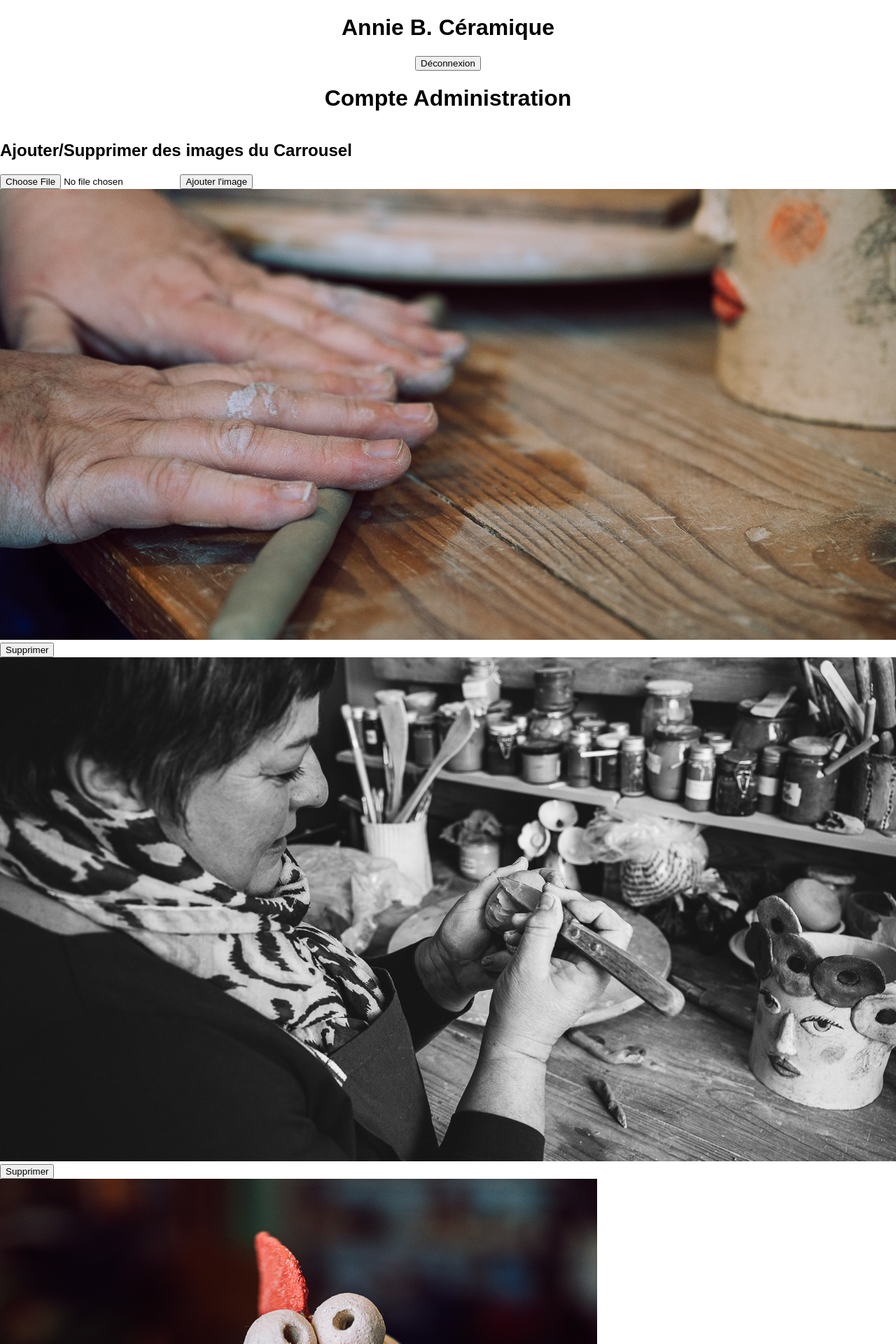
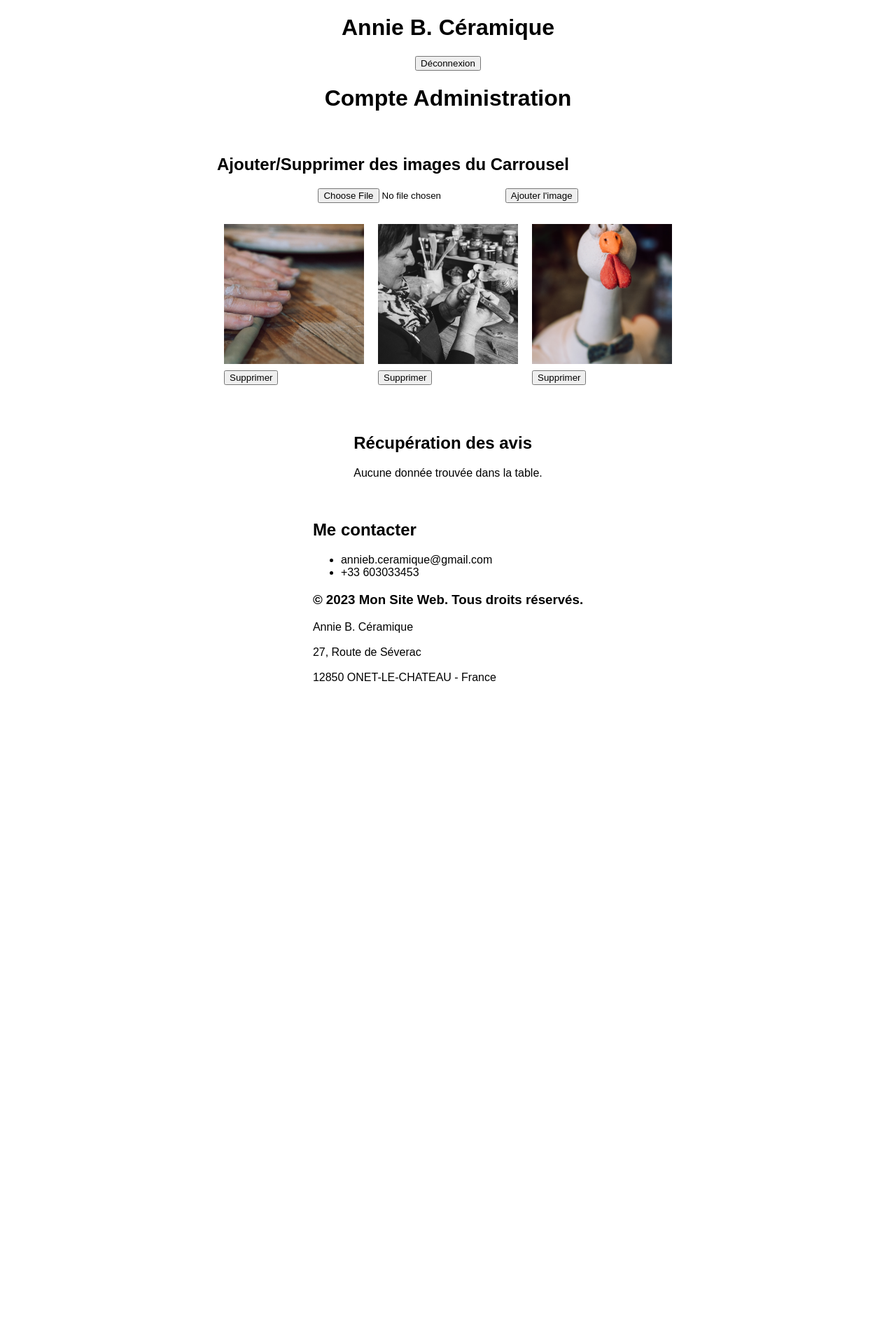
Before and after one commit to clemse32/Site_C-ramique, a PHP site: page /Vu/Administrateur.php in a window 1280 px wide. Shown: the top 1920 px of the page at 70% size. After the commit the page ends 973 px from the top, so only its background shows below. Run offline with PHP 8.4, Linux system fonts and the light colour scheme; data that the repository does not hold is empty.

Commit message:
CSS admin V2

```diff
--- a/Style/styleAdministrateur.css
+++ b/Style/styleAdministrateur.css
@@ -10,3 +10,39 @@ body {
 h1 {
     text-align: center;
 }
+
+section {
+    margin: 20px;
+    max-width: 800px;
+}
+
+form {
+    text-align: center;
+    margin-bottom: 20px;
+}
+
+input[type="file"] {
+    margin-right: 10px;
+}
+
+.carousel-images {
+    display: flex;
+    flex-wrap: wrap;
+    justify-content: center;
+}
+
+.carousel-image {
+    margin: 10px;
+    text-align: center;
+}
+
+.carousel-image img {
+    width: 200px;
+    height: 200px;
+    object-fit: cover;
+}
+
+.delete-image-button {
+    display: block;
+    margin-top: 5px;
+}
```
